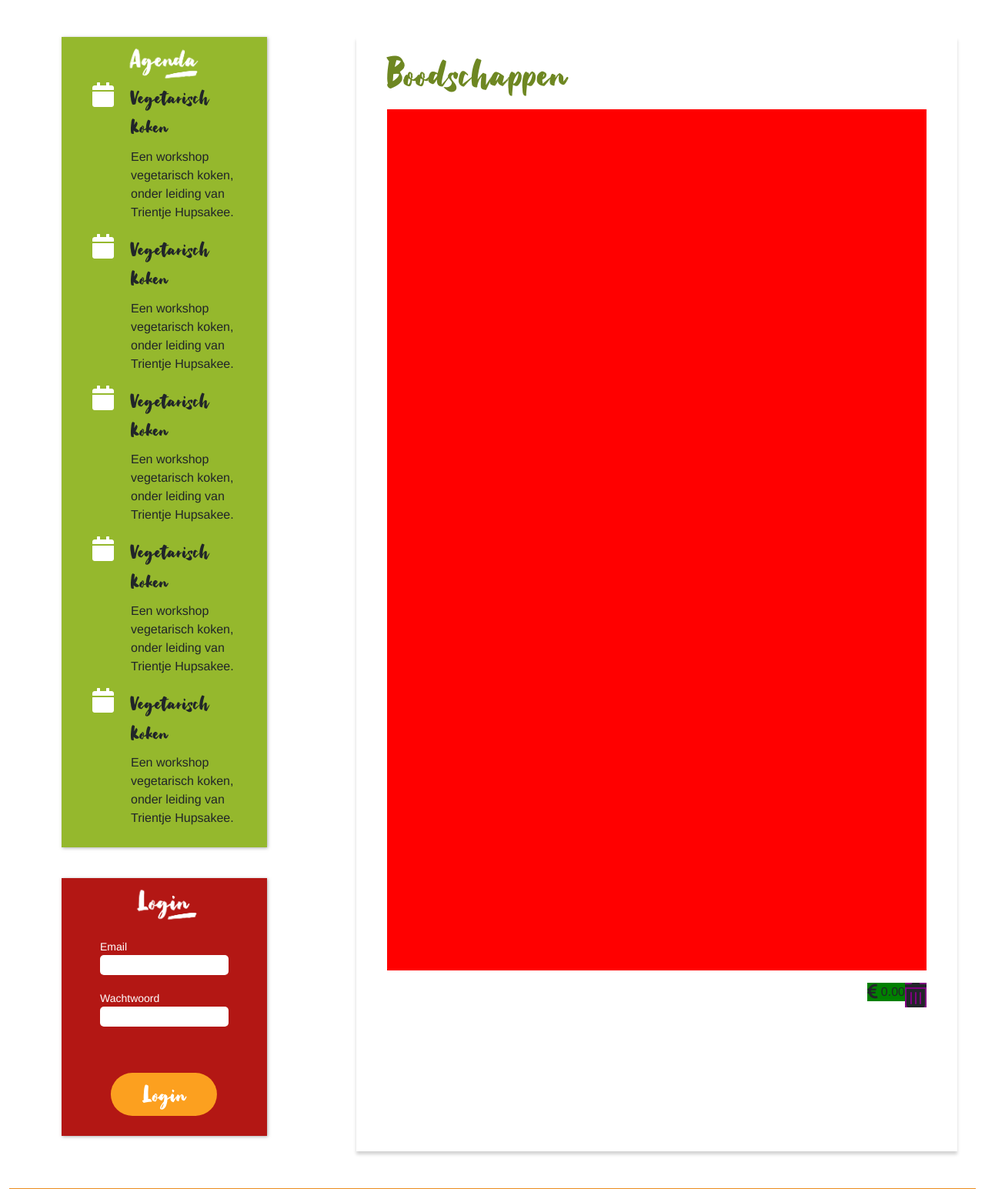
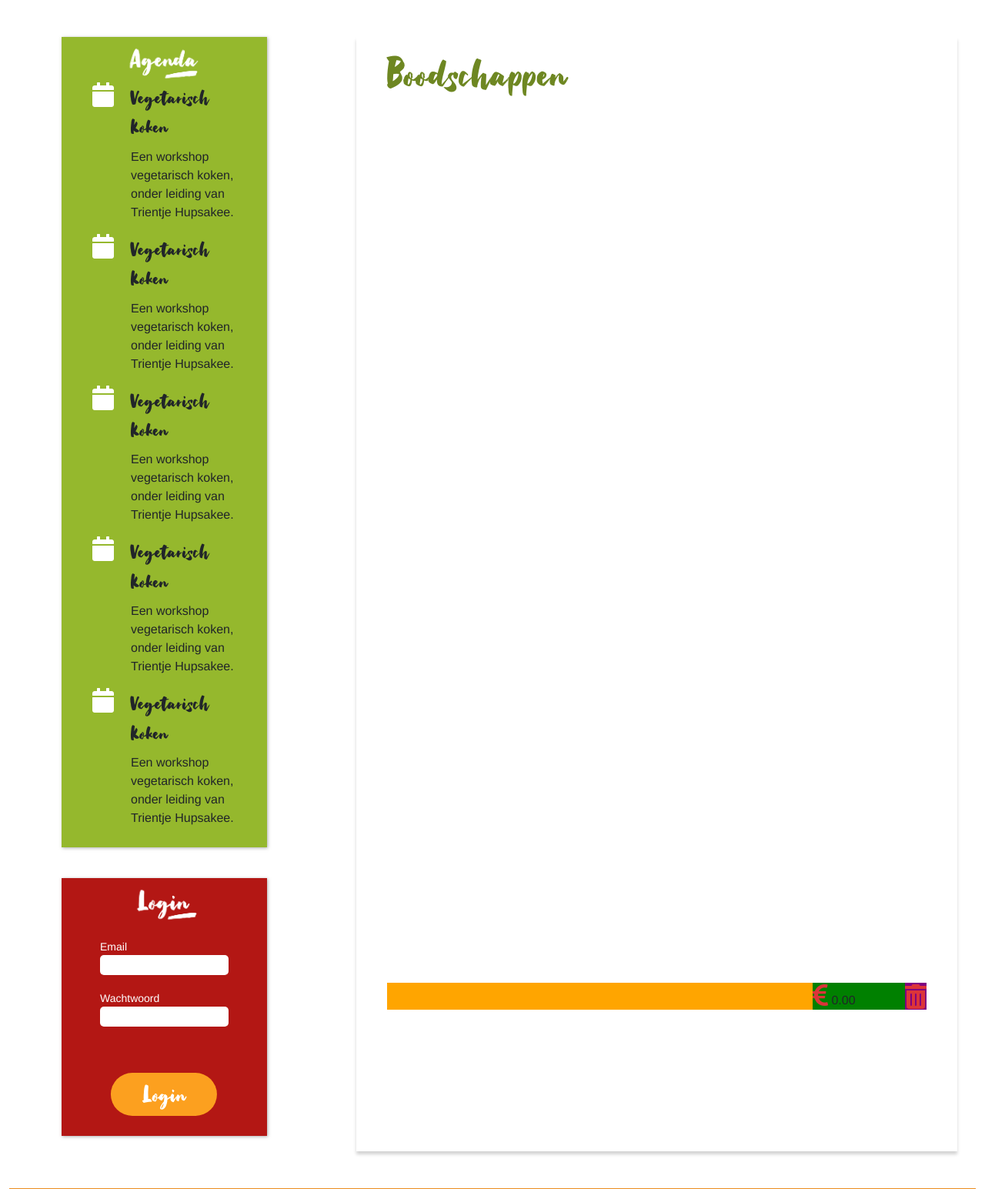
Before and after one commit to D-Eskes/educom-verrukkulluk, a PHP site: template templates/grocery.html.twig in a window 1280 px wide. Shown: the part 419-1964 px from the top of the page at 77% size. Run offline with PHP 8.4, Linux system fonts and the light colour scheme; the template is opened without the code that fills it, so the values that code supplies are empty; some libraries are stand-ins or nearby versions.

Commit message:
algemeen

```diff
--- a/assets/css/main.css
+++ b/assets/css/main.css
@@ -633,7 +633,6 @@ input:focus, button:focus {
     list-style: none;
     height: 80%;
     overflow: auto;
-    background-color: red;
 }
 
 .grocery ul::-webkit-scrollbar {
@@ -641,9 +640,8 @@ input:focus, button:focus {
 }
 
 .grocery li {
-    display: block;
+    display: flex;
     margin-bottom: 15px;
-    background-color: blue;
 }
 
 .grocery .image {
@@ -668,23 +666,34 @@ input:focus, button:focus {
     color: var(--darker-green);
 }
 
-.grocery .info .text {
-    display: inline-block;
-    width: 80%;
+.grocery .amount {
+    background-color: pink;
 }
 
-.grocery .info .amount {
-    float: right;
+.grocery .align {
+    display: flex;
+    flex: 1;
+    justify-content: flex-end;
+    background-color: orange
 }
-
 .grocery .price {
     background-color: green;
-    float: right;
+    width: 120px;
 }
 
 .grocery .remove {
     background-color: purple;
-    float: right
+}
+
+.grocery .amount, .grocery .price, .grocery .remove {
+    display: flex;
+    justify-content: center;
+    align-content: center;
+    flex-direction: column;
+}
+
+.grocery i {
+    color: var(--lighter-red);
 }
 
 
--- a/templates/grocery.html.twig
+++ b/templates/grocery.html.twig
@@ -17,28 +17,30 @@
                 <li>
                     <div class="image" style="background-image: url({{grocery.picture}})"> </div>
                     <div class="info">
-                        <div class="text">
                         <h2> {{grocery.name}} </h2>
                         <p> {{grocery.description}} </p>
                     </div>
                     <div class="amount">
                         {{grocery.amount}}
                     </div>
+                    <div class="align">
+                        <div class="price">
+                            <div> <i class="fas fa-euro-sign fa-2x"></i> <span>{{(grocery.amount * grocery.price / 100)|number_format(2, '.', ',')}} </span> </div>
                         </div>
                         <div class="remove">
                             <i class="fas fa-trash-alt fa-2x"></i>
                         </div>
-                    <div class="price">
-                        <i class="fas fa-euro-sign fa-2x"></i> {{(grocery.amount * grocery.price / 100)|number_format(2, '.', ',')}}
                     </div>
                 </li>
             {% endfor %}
         </ul>
+        <div class="align">
+            <div class="price">
+                            <div> <i class="fas fa-euro-sign fa-2x"></i> <span>{{(user.price_total / 100)|number_format(2, '.', ',')}} </span> </div>
+                        </div>
             <div class="remove">
                 <i class="fas fa-trash-alt fa-2x"></i>
             </div>
-        <div class="price">
-            <div class="price"> <i class="fas fa-euro-sign fa-lg"></i> {{(user.price_total / 100)|number_format(2, '.', ',')}} </div>
         </div>
     </div>
 
```
Lines whose indentation alone changed are shown as unchanged.
